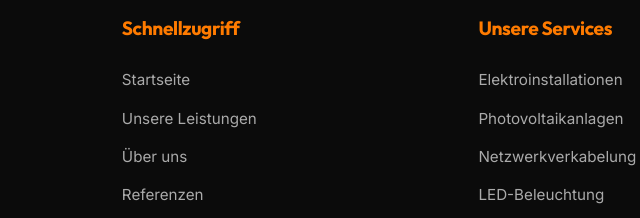
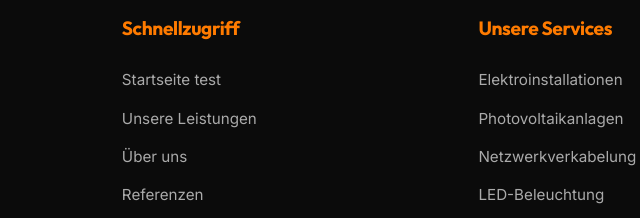
Before and after one commit to elektrikerchemnitz1-ops/page-generator, a plain HTML site: page index.html in a window 1280 px wide. Shown: the part 361-579 px from the top of the page, 445-1085 px from the left. Drawn offline with Linux system fonts and the light colour scheme.

Commit message:
Deploying to gh-pages from @ elektrikerchemnitz1-ops/page-generator@e971a352a4e896587331c29071abc796b9495873 🚀

```diff
--- a/index.html
+++ b/index.html
@@ -1500,7 +1500,7 @@ textarea.form-control {
 
     <li>
         <a href="#home">
-            Startseite
+            Startseite test
         </a>
     </li>
 
```
